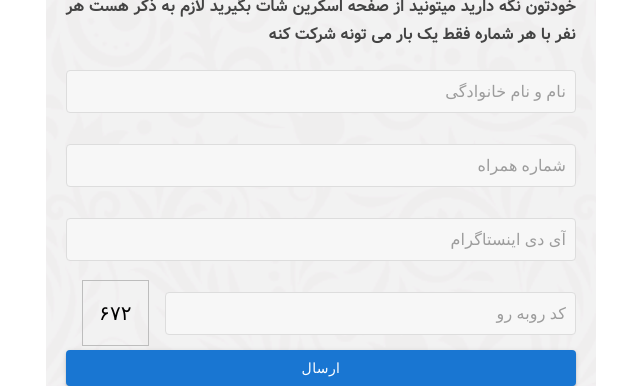
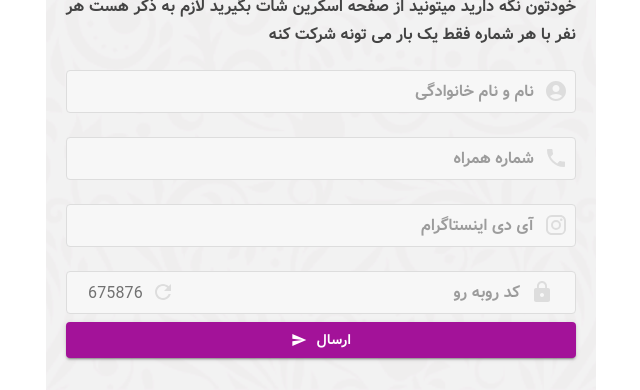
Before and after one commit to mohammadsohrabi2021/Festival, a React (Vite) app: page / in a window 1280 px wide. Shown: the part 672-1062 px from the top of the page, without its empty margins (319-959 px from the left). Built offline with nearby package versions, Linux system fonts and the light colour scheme.

Commit message:
update component HomePage done

```diff
--- a/src/components/HomePage.jsx
+++ b/src/components/HomePage.jsx
@@ -1,32 +1,48 @@
-import React, { useState } from 'react';
-import { Container, TextField, Button, Typography, Box, FormHelperText, Dialog, DialogContent, DialogContentText, DialogTitle } from '@mui/material';
-import { useFormik } from 'formik';
-import * as yup from 'yup';
-import axios from 'axios';
-import userImage from '@assets/image/imageuser.jpg';  // Import the user image
-
+import React, { useState } from "react";
+import {
+  Container,
+  TextField,
+  Button,
+  Typography,
+  Box,
+  InputAdornment,
+  Dialog,
+  DialogContent,
+  DialogContentText,
+  DialogTitle,
+  IconButton,
+} from "@mui/material";
+import { useFormik } from "formik";
+import * as yup from "yup";
+import axios from "axios";
+import { AccountCircle, Phone, Instagram, Lock ,Refresh} from "@mui/icons-material";
+import userImage from "@assets/image/imageuser.jpg"; // Import the user image
+import SendIcon from '@mui/icons-material/Send';
 // Function to convert Persian numbers to English numbers
 const convertPersianToEnglish = (str) => {
-  const persianDigits = '۰۱۲۳۴۵۶۷۸۹';
-  const englishDigits = '0123456789';
-  return str.replace(/[۰-۹]/g, (char) => englishDigits[persianDigits.indexOf(char)]);
+  const persianDigits = "۰۱۲۳۴۵۶۷۸۹";
+  const englishDigits = "0123456789";
+  return str.replace(
+    /[۰-۹]/g,
+    (char) => englishDigits[persianDigits.indexOf(char)]
+  );
 };
 
 const validationSchema = yup.object({
   name: yup
-    .string('نام و نام خانوادگی خود را وارد کنید')
-    .required('وارد کردن نام و نام خانوادگی الزامی است'),
+    .string("نام و نام خانوادگی خود را وارد کنید")
+    .required("وارد کردن نام و نام خانوادگی الزامی است"),
   phone: yup
-    .string('شماره همراه خود را وارد کنید')
+    .string("شماره همراه خود را وارد کنید")
     .transform((value) => convertPersianToEnglish(value)) // Convert Persian digits to English
-    .matches(/^[0-9]{11}$/, 'شماره همراه باید ۱۱ رقم باشد')
-    .required('وارد کردن شماره همراه الزامی است'),
+    .matches(/^[0-9]{11}$/, "شماره همراه باید ۱۱ رقم باشد")
+    .required("وارد کردن شماره همراه الزامی است"),
   instagram: yup
-    .string('آی دی اینستاگرام خود را وارد کنید')
-    .required('وارد کردن آی دی اینستاگرام الزامی است'),
+    .string("آی دی اینستاگرام خود را وارد کنید")
+    .required("وارد کردن آی دی اینستاگرام الزامی است"),
   captcha: yup
-    .string('کد روبه رو را وارد کنید')
-    .required('وارد کردن کد روبه رو الزامی است'),
+    .string("کد روبه رو را وارد کنید")
+    .required("وارد کردن کد روبه رو الزامی است"),
 });
 
 function HomePage({ setIsSubmitted }) {
@@ -35,65 +51,96 @@ function HomePage({ setIsSubmitted }) {
 
   const formik = useFormik({
     initialValues: {
-      name: '',
-      phone: '',
-      instagram: '',
-      captcha: ''
+      name: "",
+      phone: "",
+      instagram: "",
+      captcha: "",
     },
     validationSchema: validationSchema,
     onSubmit: (values, { resetForm }) => {
       setIsSubmitting(true);
-      axios.post('YOUR_BACKEND_URL', values)
-        .then(response => {
+      axios
+        .post("YOUR_BACKEND_URL", values)
+        .then((response) => {
           setIsSubmitting(false);
           setIsSubmitted(true);
           resetForm();
         })
-        .catch(error => {
+        .catch((error) => {
           setIsSubmitting(false);
           setSubmitError(true);
-          console.error('There was an error!', error);
+          console.error("There was an error!", error);
         });
     },
   });
 
   const textFieldStyles = {
-    marginBottom: '15px',
-    backgroundColor: '#f7f7f7',
-    borderRadius: '5px',
-    '& .MuiOutlinedInput-root': {
-      '& fieldset': {
-        borderColor: '#ddd',
+    // marginBottom: "15px",
+    backgroundColor: "#f7f7f7",
+    borderRadius: "5px",
+    "& .MuiOutlinedInput-root": {
+      "& fieldset": {
+        borderColor: "#ddd",
       },
-      '&:hover fieldset': {
-        borderColor: '#ccc',
+      "&:hover fieldset": {
+        borderColor: "#ccc",
       },
-      '&.Mui-focused fieldset': {
-        borderColor: '#aaa',
+      "&.Mui-focused fieldset": {
+        borderColor: "#aaa",
       },
-      '& input': {
-        padding: '10px',  // Adjust padding to decrease height
+      "& input": {
+        padding: "10px", // Adjust padding to decrease height
+        fontFamily: "vazir"
       },
     },
   };
 
   const helperTextStyles = {
-    textAlign: 'right',
-    marginRight: '10px',
+    textAlign: "right",
+    marginRight: "10px",
   };
-
+  const handleCaptchaRefresh = () => {
+    // Add your captcha refresh logic here
+    console.log("Captcha refreshed");
+  };
   return (
     <>
-      <Box textAlign="center" >
-        <img src={userImage} alt="Event" style={{ width: '92%', height: "450px", borderRadius: '0 0 200% 200%' }} />
-        <Typography variant="h4" py={5} fontFamily={'vazir'} fontWeight={'bolder'} color={'#A32098'}>
+      <Box textAlign="center">
+        <img
+          src={userImage}
+          alt="Event"
+          style={{
+            width: "92%",
+            height: "450px",
+            borderRadius: "0 0 200% 200%",
+          }}
+        />
+        <Typography
+          variant="h4"
+          py={5}
+          fontFamily={"vazir"}
+          fontWeight={"bolder"}
+          color={"#A32098"}
+        >
           رویداد بزرگ نیکینا و نگین
         </Typography>
-        <Typography fontFamily={'vazir'} fontSize={'16px'} fontWeight={'bold'} color={'#444'} lineHeight={'28px'} padding={'5px 20px'} textAlign={'justify'}>
-          عزیزای دلم دقت کنید برای شرکت در قرعه کشی ابتدا همه کسانی که من فالو کردم رو فالو کنید بعد مشخصات خودتون رو در فرم پایین صفحه تکمیل کنید وقتی ثبت شد یه کد 6 رقمی نمایش داده میشه، اونو تا پایان مسابقه پیش خودتون نگه دارید میتونید از صفحه اسکرین شات بگیرید لازم به ذکر هست هر نفر با هر شماره فقط یک بار می تونه شرکت کنه
+        <Typography
+          fontFamily={"vazir"}
+          fontSize={"16px"}
+          fontWeight={"bold"}
+          color={"#444"}
+          lineHeight={"28px"}
+          padding={"5px 20px"}
+          textAlign={"justify"}
+        >
+          عزیزای دلم دقت کنید برای شرکت در قرعه کشی ابتدا همه کسانی که من فالو
+          کردم رو فالو کنید بعد مشخصات خودتون رو در فرم پایین صفحه تکمیل کنید
+          وقتی ثبت شد یه کد 6 رقمی نمایش داده میشه، اونو تا پایان مسابقه پیش
+          خودتون نگه دارید میتونید از صفحه اسکرین شات بگیرید لازم به ذکر هست هر
+          نفر با هر شماره فقط یک بار می تونه شرکت کنه
         </Typography>
       </Box>
-      <form onSubmit={formik.handleSubmit} style={{ padding: '0px 20px' }}>
+      <form onSubmit={formik.handleSubmit} style={{ padding: "0px 20px" }}>
         <TextField
           placeholder="نام و نام خانوادگی"
           variant="outlined"
@@ -106,6 +153,13 @@ function HomePage({ setIsSubmitted }) {
           helperText={formik.touched.name && formik.errors.name}
           FormHelperTextProps={{ style: helperTextStyles }}
           sx={textFieldStyles}
+          InputProps={{
+            startAdornment: (
+              <InputAdornment position="start">
+                <AccountCircle sx={{color:'#ddd' }} />
+              </InputAdornment>
+            ),
+          }}
         />
         <TextField
           placeholder="شماره همراه"
@@ -119,6 +173,14 @@ function HomePage({ setIsSubmitted }) {
           helperText={formik.touched.phone && formik.errors.phone}
           FormHelperTextProps={{ style: helperTextStyles }}
           sx={textFieldStyles}
+          InputProps={{
+            startAdornment: (
+              <InputAdornment position="start">
+                <Phone  sx={{color:'#ddd' }}/>
+              </InputAdornment>
+            ),
+            // sx: { fontFamily: "vazir" },
+          }}
         />
         <TextField
           placeholder="آی دی اینستاگرام"
@@ -132,6 +194,14 @@ function HomePage({ setIsSubmitted }) {
           helperText={formik.touched.instagram && formik.errors.instagram}
           FormHelperTextProps={{ style: helperTextStyles }}
           sx={textFieldStyles}
+          InputProps={{
+            startAdornment: (
+              <InputAdornment position="start">
+                <Instagram  sx={{color:'#ddd' }}/>
+              </InputAdornment>
+            ),
+            // sx: { fontFamily: "vazir" },
+          }}
         />
         <Box display="flex" alignItems="center">
           <TextField
@@ -146,14 +216,34 @@ function HomePage({ setIsSubmitted }) {
             helperText={formik.touched.captcha && formik.errors.captcha}
             FormHelperTextProps={{ style: helperTextStyles }}
             sx={textFieldStyles}
+            InputProps={{
+              startAdornment: (
+                <InputAdornment position="start">
+                  <Lock  sx={{color:'#ddd' }}/>
+                </InputAdornment>
+              ),
+              endAdornment: (
+                <InputAdornment position="end">
+                  <IconButton onClick={handleCaptchaRefresh}>
+
+                    <Refresh sx={{ color: "#ddd" }} />
+                  </IconButton>
+                  675876
+                </InputAdornment>
+              ),
+            //   sx: { fontFamily: "vazir" },
+            }}
+
           />
-          <Box mx={2} p={2} border={1} borderColor="grey.400">
+          {/* <Box mx={2} p={2} border={1} borderColor="grey.400">
             <Typography variant="h6">۶۷۲</Typography>
-          </Box>
+          </Box> */}
         </Box>
-        <Button type="submit" variant="contained" color="primary" fullWidth>
-          ارسال
-        </Button>
+        <Box mb={4}>
+          <Button type="submit" variant="contained" sx={{backgroundColor:"#a31299",gap:'10px',fontFamily:' vazir' }} fullWidth>
+            ارسال<SendIcon sx={{fontSize:'16px'}}/>
+          </Button>
+        </Box>
       </form>
 
       <Dialog
@@ -161,7 +251,9 @@ function HomePage({ setIsSubmitted }) {
         aria-labelledby="alert-dialog-title"
         aria-describedby="alert-dialog-description"
       >
-        <DialogTitle id="alert-dialog-title">{"در حال بررسی اطلاعات"}</DialogTitle>
+        <DialogTitle id="alert-dialog-title">
+          {"در حال بررسی اطلاعات"}
+        </DialogTitle>
         <DialogContent>
           <DialogContentText id="alert-dialog-description">
             لطفاً منتظر بمانید، اطلاعات شما در حال بررسی است.
@@ -175,7 +267,9 @@ function HomePage({ setIsSubmitted }) {
         aria-labelledby="alert-dialog-error-title"
         aria-describedby="alert-dialog-error-description"
       >
-        <DialogTitle id="alert-dialog-error-title">{"خطا در ارسال اطلاعات"}</DialogTitle>
+        <DialogTitle id="alert-dialog-error-title">
+          {"خطا در ارسال اطلاعات"}
+        </DialogTitle>
         <DialogContent>
           <DialogContentText id="alert-dialog-error-description">
             مشکلی در ارسال اطلاعات به وجود آمد. لطفاً دوباره تلاش کنید.
```
